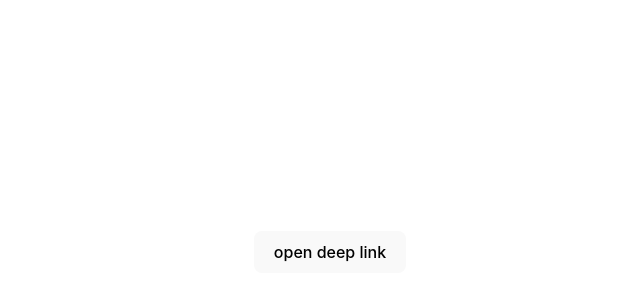
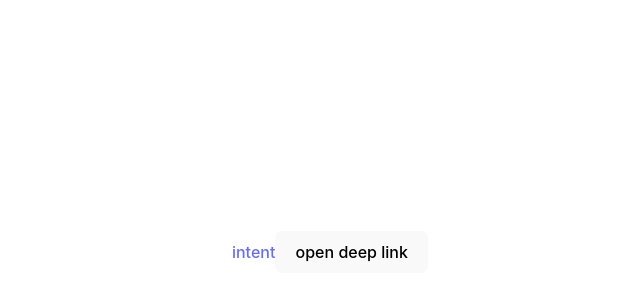
Before and after one commit to amanzrx4/deep-link-test, a React (Vite) app: page / in a window 1280 px wide. Shown: the part 148-448 px from the top of the page, without its empty margins (310-950 px from the left). Built offline with nearby package versions, Linux system fonts and the light colour scheme.

Commit message:
add href

```diff
--- a/src/App.tsx
+++ b/src/App.tsx
@@ -83,6 +83,9 @@ function App() {
 
 	return (
 		<>
+			<a href="intent://reclaim/#Intent;scheme=template;package=com.credentialswallet;S.browser_fallback_url=http%3A%2F%2Fzxing.org;end">
+				intent
+			</a>
 			<button onClick={handleOpenDeepLink}>open deep link</button>
 		</>
 	)
```
